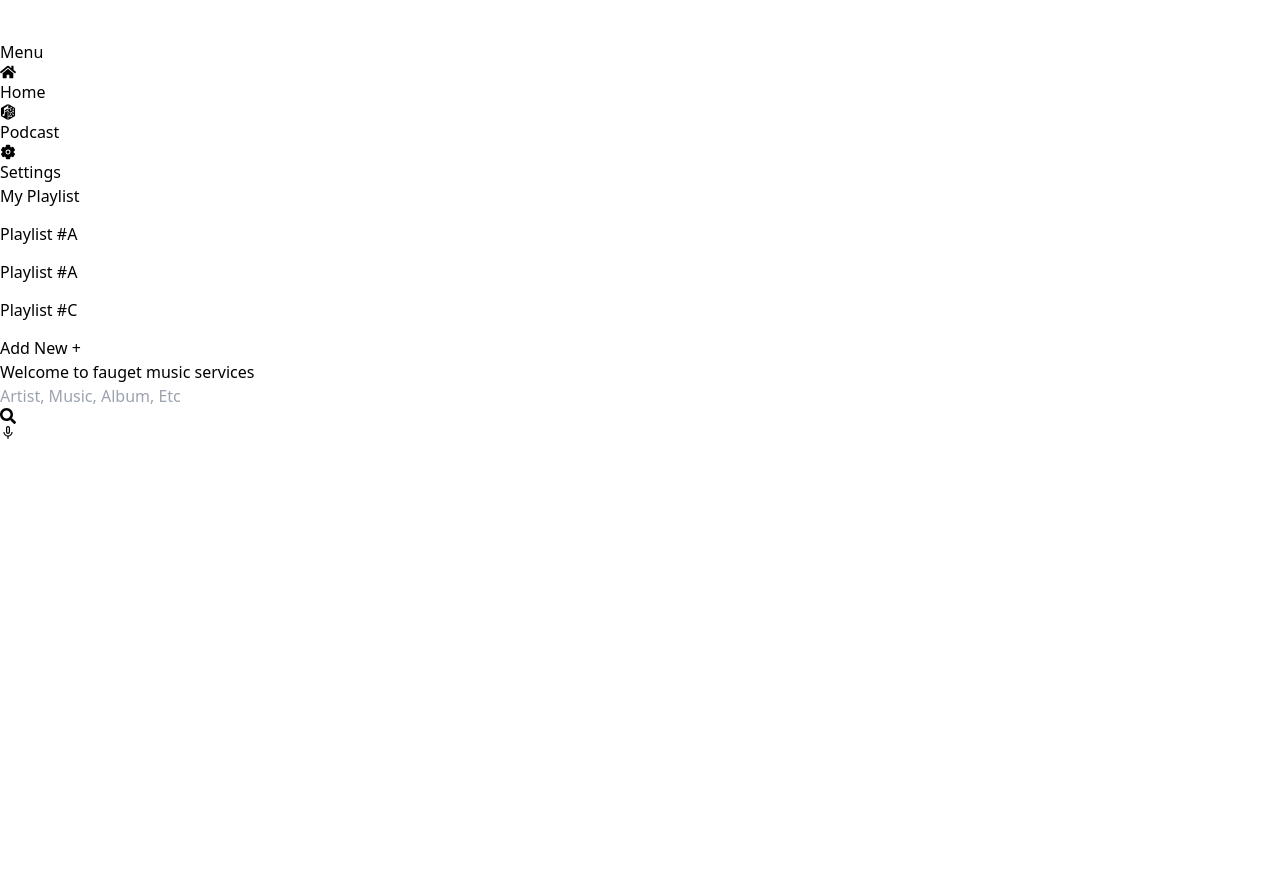
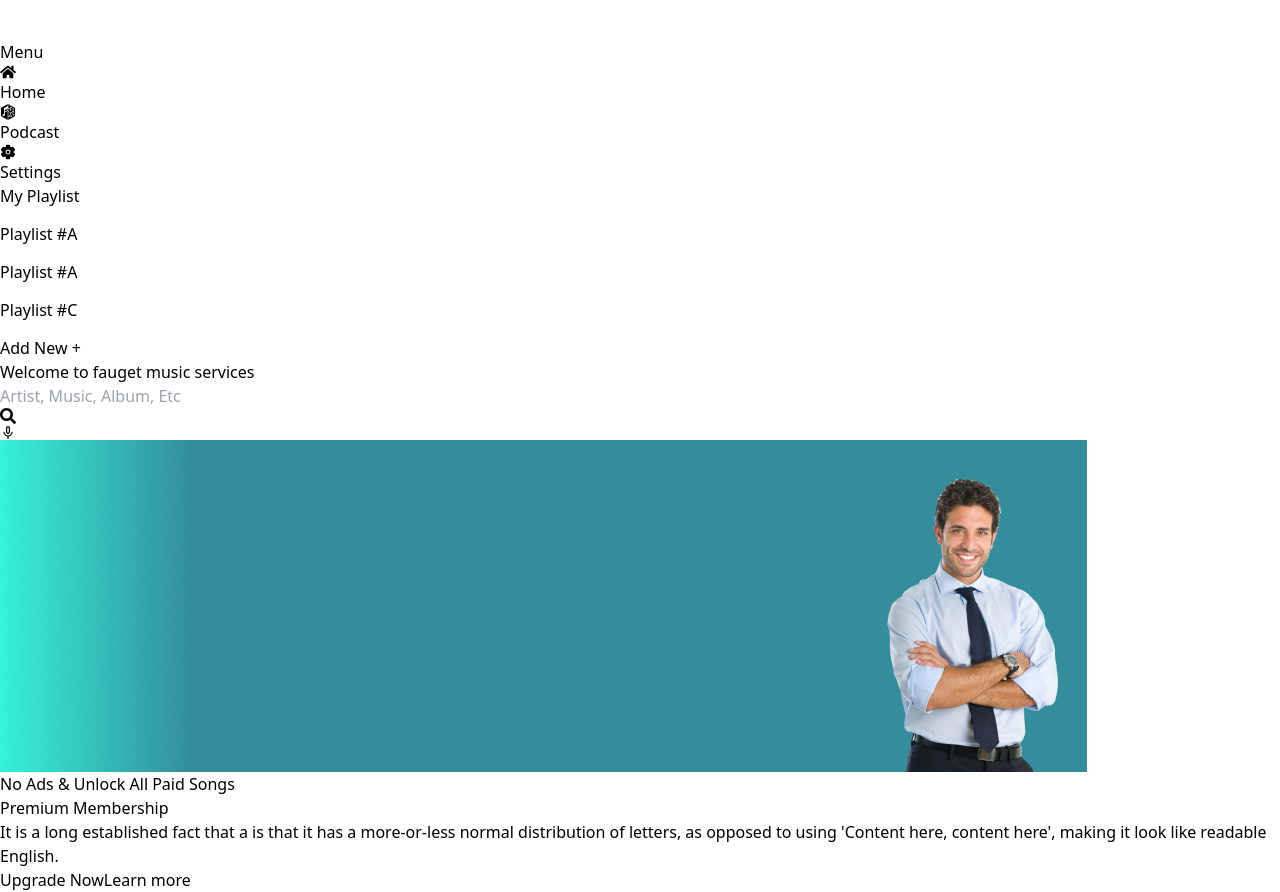
Before and after one commit to jibonrahaman/podcast-task-api-using, a React (Vite) app: page /logged in a window 1280 px wide. Before the commit the page ends 800 px from the top, so only its background shows below. Built offline with nearby package versions, Linux system fonts and the light colour scheme.

Commit message:
Logged Second Topic design

```diff
--- /dev/null
+++ b/src/Components/Logged/LoggedSecondTopic.jsx
@@ -0,0 +1,23 @@
+import Images from "../Images";
+import LoggedSecondPic from '/public/images/LoggedSecondTopic.png'
+export default function LoggedSecondTopic() {
+  return (
+    <div className="text-lg font-semibold mt-5 text-white ">
+    <div className=" relative ">
+       <div className=" h-[280px]">
+       <Images src={LoggedSecondPic} alt={LoggedSecondPic} className=" w-full h-full"/>
+       </div>
+        <div className=" absolute top-10 left-14 ">
+            <p>No Ads & Unlock All Paid Songs</p>
+            <h2 className=" text-5xl my-3">Premium Membership</h2>
+            <p className=" w-[50%] my-3 text-sm font-medium">It is a long established fact that a is that it has a more-or-less normal distribution of letters, as opposed to using 'Content here, content here', making it look like readable English.</p>
+            <div className=" flex gap-x-6">
+            <button className="px-6 py-1 bg-[#015b69] rounded-xl ">Upgrade Now</button>
+            <button className="px-6 py-1 bg-[#015b69] rounded-xl "> Learn more</button>
+            </div>
+        </div>
+    </div>
+
+</div>
+  )
+}
--- a/src/Pages/Logged.jsx
+++ b/src/Pages/Logged.jsx
@@ -1,9 +1,11 @@
 import LoggedFirstTopic from "../Components/Logged/LoggedFirstTopic";
+import LoggedSecondTopic from "../Components/Logged/LoggedSecondTopic";
 
 export default function Logged() {
   return (
     <div className=' bg-[#191919] w-full px-16'>
       <LoggedFirstTopic />
+      <LoggedSecondTopic />
     </div>
   )
 }
```
Also changed, not shown: public/images/LoggedSecondTopic.png (added).
